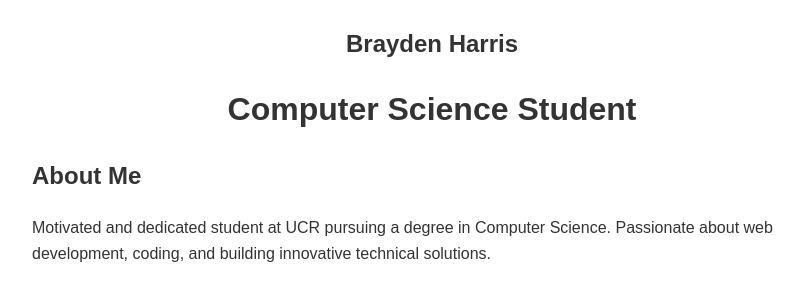
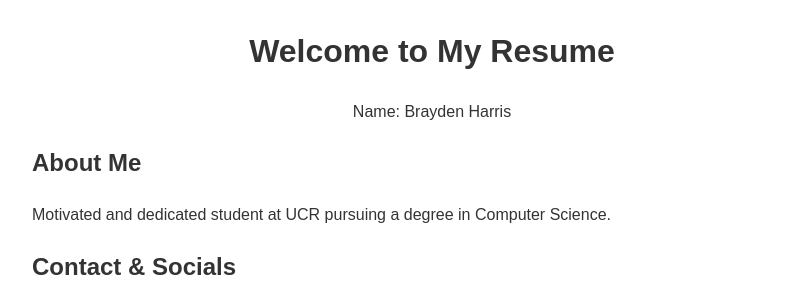
Before and after one commit to BraydenHarris-ten/BraydenHarris-ten.github.io, a website: page index.html in a window 1280 px wide. Shown: the part 213-496 px from the top of the page, without its empty margins (208-1012 px from the left). Drawn offline with Linux system fonts and the light colour scheme.

Commit message:
Add files via upload

```diff
--- a/index.html
+++ b/index.html
@@ -35,16 +35,16 @@
         <!-- Task 3: img tag (Profile Picture) -->
         <img src="https://via.placeholder.com/150" alt="Profile Picture" class="profile">
 
+        <!-- Task 4: H1 tag -->
+        <h1>Welcome to My Resume</h1>
+
         <!-- Task 2: span tag with Student's Name -->
-        <h2><span id="student-name">Brayden Harris</span></h2>
-
-        <!-- Task 4: H1 tag -->
-        <h1>Computer Science Student</h1>
+        <p>Name: <span id="student-name">Brayden Harris</span></p>
     </header>
 
     <section>
         <h2>About Me</h2>
-        <p>Motivated and dedicated student at UCR pursuing a degree in Computer Science. Passionate about web development, coding, and building innovative technical solutions.</p>
+        <p>Motivated and dedicated student at UCR pursuing a degree in Computer Science.</p>
     </section>
 
     <section>
```
